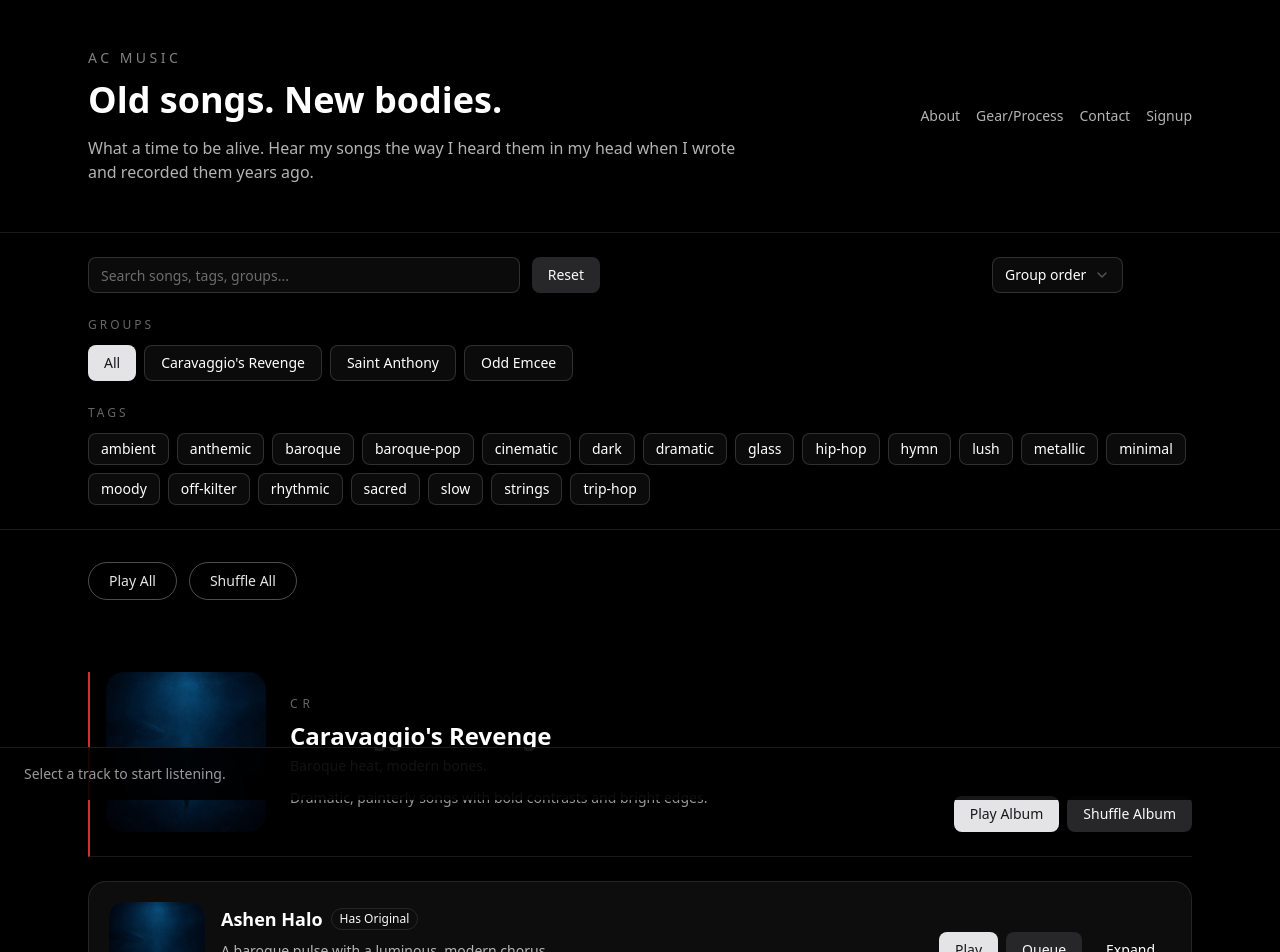
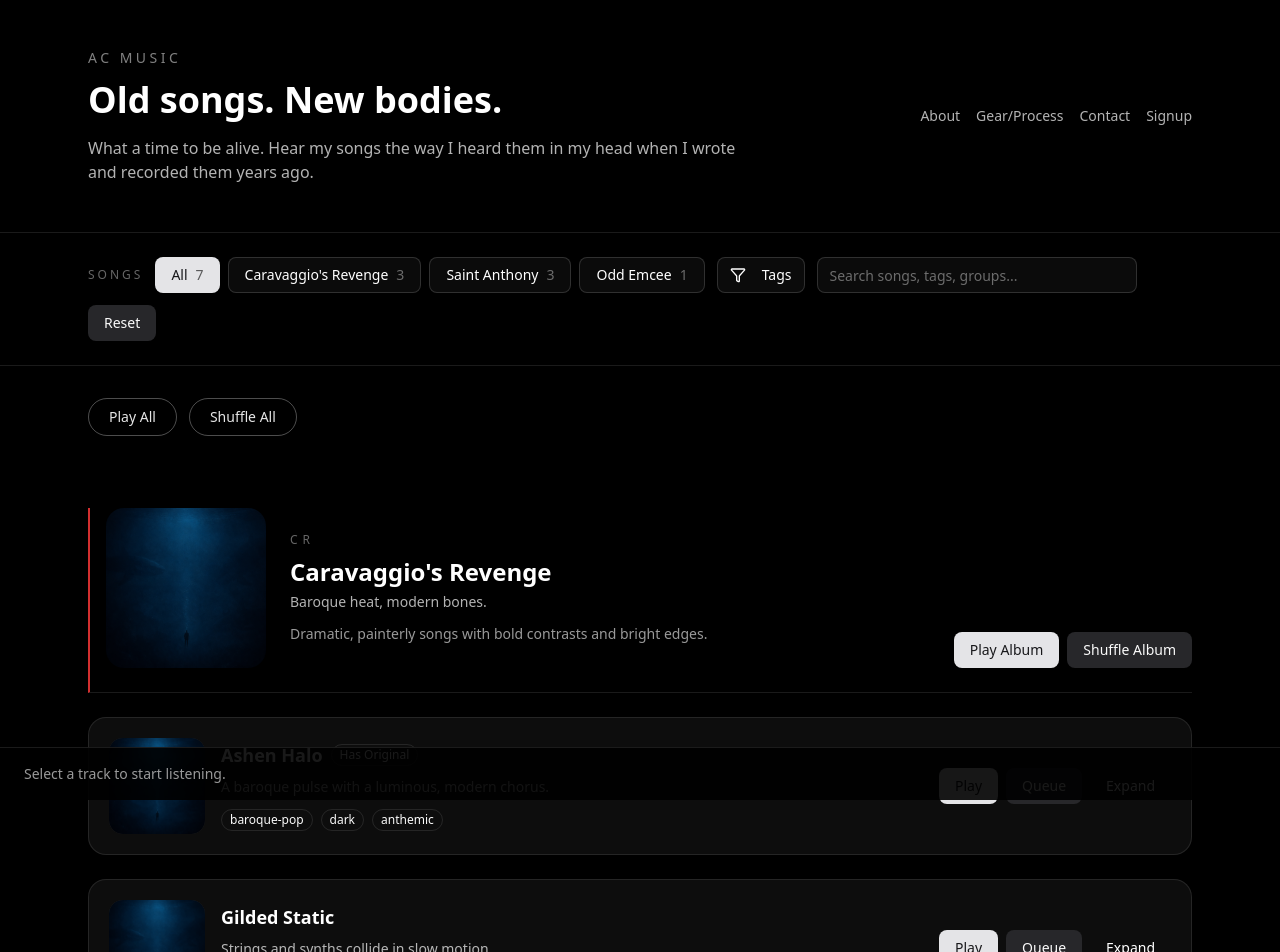
Before and after one commit to acarrozzo/acmusic, a Next.js app: page / in a window 1280 px wide. Shown: the top 952 px of the page. Built offline with nearby package versions, Linux system fonts and the light colour scheme.

Commit message:
acmusic-filter bar update

```diff
--- a/app/page.tsx
+++ b/app/page.tsx
@@ -8,7 +8,7 @@ import PlayerBar from "@/components/PlayerBar";
 import { groups } from "@/data/groups";
 import { tracks, type Track } from "@/data/tracks";
 import { filterTracks, getAllTags, sortTracks } from "@/lib/filters";
-import type { FiltersState, SortOption } from "@/lib/filters";
+import type { FiltersState } from "@/lib/filters";
 import { usePlayerStore } from "@/lib/player/store";
 
 const sortGroups = [...groups].sort((a, b) => a.order - b.order);
@@ -27,13 +27,28 @@ export default function Home() {
     search: "",
     groupId: "all",
     tags: [],
-    sort: "group",
   });
 
   const setQueue = usePlayerStore((state) => state.setQueue);
   const enqueue = usePlayerStore((state) => state.enqueue);
 
   const allTags = useMemo(() => getAllTags(tracks), [tracks]);
+  const groupCounts = useMemo(() => {
+    const counts: Record<string, number> = { all: tracks.length };
+    for (const track of tracks) {
+      counts[track.groupId] = (counts[track.groupId] ?? 0) + 1;
+    }
+    return counts;
+  }, []);
+  const tagCounts = useMemo(() => {
+    const counts: Record<string, number> = {};
+    for (const track of tracks) {
+      for (const tag of track.tags) {
+        counts[tag] = (counts[tag] ?? 0) + 1;
+      }
+    }
+    return counts;
+  }, []);
 
   const filteredTracks = useMemo(
     () => filterTracks(tracks, groups, filters),
@@ -45,18 +60,18 @@ export default function Home() {
       const groupTracks = filteredTracks.filter(
         (track) => track.groupId === group.id,
       );
-      return sortTracks(groupTracks, filters.sort);
+      return sortTracks(groupTracks);
     });
-  }, [filteredTracks, filters.sort]);
+  }, [filteredTracks]);
 
   const playableTracks = useMemo(() => {
     return sortGroups.flatMap((group) => {
       const groupTracks = filteredTracks.filter(
         (track) => track.groupId === group.id,
       );
-      return sortTracks(groupTracks, filters.sort);
+      return sortTracks(groupTracks);
     });
-  }, [filteredTracks, filters.sort]);
+  }, [filteredTracks]);
 
   const handlePlayTrack = (track: Track, context: Track[]) => {
     const startIndex = context.findIndex((item) => item.id === track.id);
@@ -65,7 +80,7 @@ export default function Home() {
 
   const handlePlayGroup = (groupId: string, shouldShuffle: boolean) => {
     const groupTracks = filteredTracks.filter((track) => track.groupId === groupId);
-    const ordered = sortTracks(groupTracks, filters.sort);
+    const ordered = sortTracks(groupTracks);
     setQueue(shouldShuffle ? shuffleArray(ordered) : ordered, 0);
   };
 
@@ -94,12 +109,8 @@ export default function Home() {
     });
   };
 
-  const handleSortChange = (value: SortOption) => {
-    setFilters((prev) => ({ ...prev, sort: value }));
-  };
-
   const handleClearFilters = () => {
-    setFilters({ search: "", groupId: "all", tags: [], sort: "group" });
+    setFilters({ search: "", groupId: "all", tags: [] });
   };
 
   return (
@@ -108,14 +119,14 @@ export default function Home() {
       <FiltersBar
         groups={sortGroups}
         allTags={allTags}
+        groupCounts={groupCounts}
+        tagCounts={tagCounts}
         search={filters.search}
         groupId={filters.groupId}
         selectedTags={filters.tags}
-        sort={filters.sort}
         onSearchChange={handleSearchChange}
         onGroupChange={handleGroupChange}
         onTagToggle={handleTagToggle}
-        onSortChange={handleSortChange}
         onClearFilters={handleClearFilters}
       />
 
--- a/components/FiltersBar.tsx
+++ b/components/FiltersBar.tsx
@@ -1,88 +1,78 @@
 "use client";
 
+import { useEffect, useRef, useState } from "react";
+import { Filter } from "lucide-react";
 import { Button } from "@/components/ui/button";
 import { Input } from "@/components/ui/input";
-import {
-  Select,
-  SelectContent,
-  SelectItem,
-  SelectTrigger,
-  SelectValue,
-} from "@/components/ui/select";
 import type { Group } from "@/data/groups";
-import type { SortOption } from "@/lib/filters";
 
 type FiltersBarProps = {
   groups: Group[];
   allTags: string[];
+  groupCounts: Record<string, number>;
+  tagCounts: Record<string, number>;
   search: string;
   groupId: string | "all";
   selectedTags: string[];
-  sort: SortOption;
   onSearchChange: (value: string) => void;
   onGroupChange: (value: string | "all") => void;
   onTagToggle: (tag: string) => void;
-  onSortChange: (value: SortOption) => void;
   onClearFilters: () => void;
-};
-
-const sortLabels: Record<SortOption, string> = {
-  group: "Group order",
-  newest: "Newest",
-  az: "A-Z",
 };
 
 export default function FiltersBar({
   groups,
   allTags,
+  groupCounts,
+  tagCounts,
   search,
   groupId,
   selectedTags,
-  sort,
   onSearchChange,
   onGroupChange,
   onTagToggle,
-  onSortChange,
   onClearFilters,
 }: FiltersBarProps) {
+  const [tagsOpen, setTagsOpen] = useState(false);
+  const tagsRef = useRef<HTMLDivElement | null>(null);
+
+  useEffect(() => {
+    if (!tagsOpen) {
+      return;
+    }
+
+    const handlePointerDown = (event: MouseEvent | TouchEvent) => {
+      const target = event.target as Node | null;
+      if (!tagsRef.current || !target || tagsRef.current.contains(target)) {
+        return;
+      }
+      setTagsOpen(false);
+    };
+
+    const handleKeyDown = (event: KeyboardEvent) => {
+      if (event.key === "Escape") {
+        setTagsOpen(false);
+      }
+    };
+
+    document.addEventListener("mousedown", handlePointerDown);
+    document.addEventListener("touchstart", handlePointerDown);
+    document.addEventListener("keydown", handleKeyDown);
+
+    return () => {
+      document.removeEventListener("mousedown", handlePointerDown);
+      document.removeEventListener("touchstart", handlePointerDown);
+      document.removeEventListener("keydown", handleKeyDown);
+    };
+  }, [tagsOpen]);
+
   return (
     <section className="sticky top-0 z-20 border-b border-white/10 bg-black/80 backdrop-blur">
       <div className="mx-auto flex w-full max-w-6xl flex-col gap-6 px-6 py-6">
-        <div className="flex flex-col gap-4 sm:flex-row sm:items-center sm:justify-between">
-          <div className="flex w-full max-w-lg items-center gap-3">
-            <Input
-              value={search}
-              onChange={(event) => onSearchChange(event.target.value)}
-              placeholder="Search songs, tags, groups..."
-              className="bg-white/5 text-white placeholder:text-white/40"
-            />
-            <Button
-              variant="secondary"
-              onClick={onClearFilters}
-              className="whitespace-nowrap"
-            >
-              Reset
-            </Button>
-          </div>
-          <div className="w-full max-w-[200px]">
-            <Select value={sort} onValueChange={onSortChange}>
-              <SelectTrigger className="bg-white/5 text-white">
-                <SelectValue placeholder="Sort" />
-              </SelectTrigger>
-              <SelectContent>
-                {Object.entries(sortLabels).map(([value, label]) => (
-                  <SelectItem key={value} value={value}>
-                    {label}
-                  </SelectItem>
-                ))}
-              </SelectContent>
-            </Select>
-          </div>
-        </div>
-
-        <div className="flex flex-col gap-3">
+        <div className="flex flex-col gap-4">
+          <div className="flex flex-wrap items-center gap-3">
             <p className="text-xs uppercase tracking-[0.25em] text-white/40">
-            Groups
+              Songs
             </p>
             <div className="flex flex-wrap gap-2">
               <Button
@@ -90,6 +80,13 @@ export default function FiltersBar({
                 onClick={() => onGroupChange("all")}
               >
                 All
+                <span
+                  className={`ml-0 ${
+                    groupId === "all" ? "text-black/60" : "text-white/40"
+                  }`}
+                >
+                  {groupCounts.all ?? 0}
+                </span>
               </Button>
               {groups.map((group) => (
                 <Button
@@ -98,15 +95,42 @@ export default function FiltersBar({
                   onClick={() => onGroupChange(group.id)}
                 >
                   {group.name}
+                  <span
+                    className={`ml-0 ${
+                      groupId === group.id ? "text-black/60" : "text-white/40"
+                    }`}
+                  >
+                    {groupCounts[group.id] ?? 0}
+                  </span>
                 </Button>
               ))}
             </div>
-        </div>
-
-        <div className="flex flex-col gap-3">
+            <div className="relative" ref={tagsRef}>
+              <Button
+                variant="outline"
+                className="whitespace-nowrap"
+                aria-expanded={tagsOpen}
+                aria-haspopup="dialog"
+                onClick={() => setTagsOpen((open) => !open)}
+              >
+                <Filter className="mr-2 size-4" />
+                Tags
+              </Button>
+              {tagsOpen ? (
+                <div className="absolute right-0 top-full z-30 mt-2 w-[min(360px,85vw)] rounded-lg border border-white/10 bg-black/95 p-4 shadow-xl">
+                  <div className="mb-3 flex items-center justify-between">
                     <p className="text-xs uppercase tracking-[0.25em] text-white/40">
                       Tags
                     </p>
+                    <Button
+                      variant="ghost"
+                      size="sm"
+                      className="h-auto px-2 py-1 text-xs text-white/60 hover:text-white"
+                      onClick={() => setTagsOpen(false)}
+                    >
+                      Close
+                    </Button>
+                  </div>
                   <div className="flex flex-wrap gap-2">
                     {allTags.map((tag) => {
                       const active = selectedTags.includes(tag);
@@ -118,9 +142,33 @@ export default function FiltersBar({
                           onClick={() => onTagToggle(tag)}
                         >
                         {tag}
+                          <span
+                            className={`ml-0 ${
+                              active ? "text-black/60" : "text-white/40"
+                            }`}
+                          >
+                          {tagCounts[tag] ?? 0}
+                        </span>
                         </Button>
                       );
                     })}
+                  </div>
+                </div>
+              ) : null}
+            </div>
+            <Input
+              value={search}
+              onChange={(event) => onSearchChange(event.target.value)}
+              placeholder="Search songs, tags, groups..."
+              className="w-full max-w-xs bg-white/5 text-white placeholder:text-white/40"
+            />
+            <Button
+              variant="secondary"
+              onClick={onClearFilters}
+              className="whitespace-nowrap"
+            >
+              Reset
+            </Button>
           </div>
         </div>
       </div>
--- a/lib/filters.ts
+++ b/lib/filters.ts
@@ -1,13 +1,10 @@
 import type { Group } from "@/data/groups";
 import type { Track } from "@/data/tracks";
-
-export type SortOption = "group" | "newest" | "az";
 
 export type FiltersState = {
   search: string;
   groupId: string | "all";
   tags: string[];
-  sort: SortOption;
 };
 
 export const getAllTags = (tracks: Track[]) => {
@@ -56,18 +53,5 @@ export const filterTracks = (
   });
 };
 
-export const sortTracks = (tracks: Track[], sort: SortOption) => {
-  if (sort === "group") {
-    return [...tracks].sort((a, b) => (a.order ?? 0) - (b.order ?? 0));
-  }
-
-  if (sort === "newest") {
-    return [...tracks].sort((a, b) => {
-      const aDate = a.releaseDate ? Date.parse(a.releaseDate) : 0;
-      const bDate = b.releaseDate ? Date.parse(b.releaseDate) : 0;
-      return bDate - aDate;
-    });
-  }
-
-  return [...tracks].sort((a, b) => a.title.localeCompare(b.title));
-};
+export const sortTracks = (tracks: Track[]) =>
+  [...tracks].sort((a, b) => (a.order ?? 0) - (b.order ?? 0));
```
Lines whose indentation alone changed are shown as unchanged.
